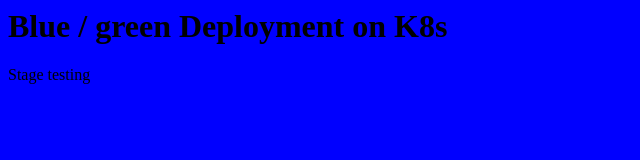
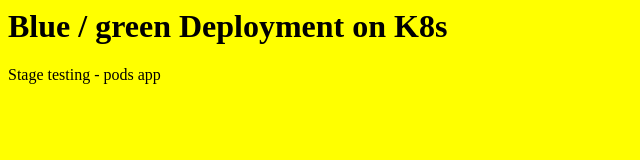
Before and after one commit to karthilinux91/Demo_project1, a plain HTML site: page index.html in a window 1280 px wide. Shown: the whole page, without its empty margins (0-640 px from the left). Drawn offline with Linux system fonts and the light colour scheme.

Commit message:
Update index.html

```diff
--- a/index.html
+++ b/index.html
@@ -2,9 +2,9 @@
   <head>
     <title>green Deployment</title>
   </head>
-  <body style="background-color:blue;">
+  <body style="background-color:yellow ;">
     <h1>Blue / green Deployment on K8s </h1>
     <p>
-    Stage testing </p>
+    Stage testing - pods app  </p>
   </body>
 </html>
```
